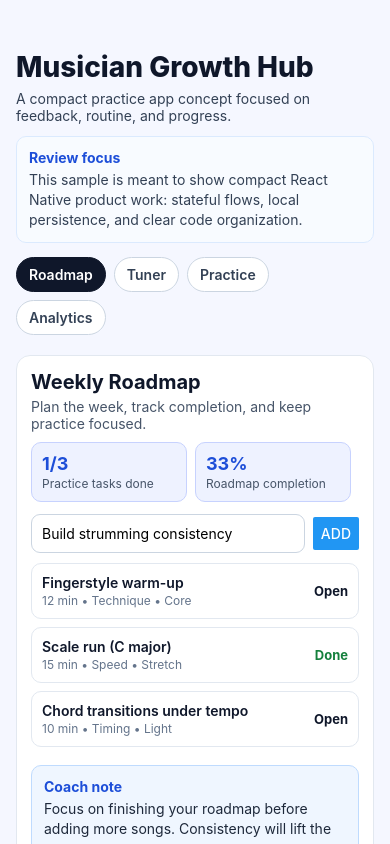
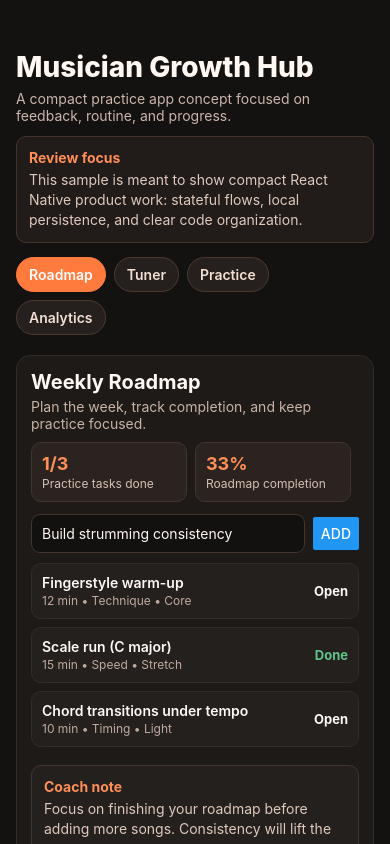
Before and after one commit to DanImbert/ReactNativeExpoApp, a React Native app: screen / in a window 390 px wide. Built offline with nearby package versions, Linux system fonts and the light colour scheme.

Commit message:
Refine dark theme and final README wording

```diff
--- a/App.tsx
+++ b/App.tsx
@@ -364,100 +364,101 @@ export default function App() {
 }
 
 const styles = StyleSheet.create({
-  container: { flex: 1, backgroundColor: '#f5f7ff', paddingTop: 50 },
+  container: { flex: 1, backgroundColor: '#141210', paddingTop: 50 },
   scrollContent: { paddingBottom: 24 },
-  darkContainer: { backgroundColor: '#111830' },
+  darkContainer: { backgroundColor: '#141210' },
   header: { paddingHorizontal: 16, marginBottom: 12 },
-  title: { fontSize: 28, fontWeight: '800', color: '#0f172a' },
-  subtitle: { marginTop: 6, fontSize: 14, color: '#334155' },
+  title: { fontSize: 28, fontWeight: '800', color: '#fff7f2' },
+  subtitle: { marginTop: 6, fontSize: 14, color: '#cbb5aa' },
   reviewCard: {
     marginTop: 12,
     borderRadius: 10,
     borderWidth: 1,
-    borderColor: '#dbeafe',
-    backgroundColor: '#f8fbff',
+    borderColor: '#43342d',
+    backgroundColor: '#211c19',
     padding: 12,
   },
-  reviewTitle: { fontWeight: '700', color: '#1d4ed8', marginBottom: 4 },
-  reviewText: { color: '#334155', lineHeight: 20 },
-  card: { marginHorizontal: 16, marginBottom: 12, backgroundColor: '#fff', borderRadius: 14, padding: 14, borderWidth: 1, borderColor: '#e2e8f0' },
-  sectionTitle: { fontSize: 20, fontWeight: '700', color: '#0f172a' },
-  cardSubtitle: { marginTop: 4, color: '#475569', marginBottom: 10 },
+  reviewTitle: { fontWeight: '700', color: '#ff8f57', marginBottom: 4 },
+  reviewText: { color: '#dfc8bc', lineHeight: 20 },
+  card: { marginHorizontal: 16, marginBottom: 12, backgroundColor: '#1d1a18', borderRadius: 14, padding: 14, borderWidth: 1, borderColor: '#332b28' },
+  sectionTitle: { fontSize: 20, fontWeight: '700', color: '#fff7f2' },
+  cardSubtitle: { marginTop: 4, color: '#c8b2a6', marginBottom: 10 },
   metricRow: { flexDirection: 'row', justifyContent: 'space-between', marginBottom: 12 },
   addRow: { flexDirection: 'row', marginBottom: 10, alignItems: 'center' },
-  input: { flex: 1, borderWidth: 1, borderColor: '#cbd5e1', padding: 10, borderRadius: 9, marginRight: 8, backgroundColor: '#fff' },
-  planRow: { flexDirection: 'row', alignItems: 'center', marginBottom: 8, justifyContent: 'space-between', padding: 10, borderColor: '#e2e8f0', borderWidth: 1, borderRadius: 10 },
+  input: { flex: 1, borderWidth: 1, borderColor: '#43342d', padding: 10, borderRadius: 9, marginRight: 8, backgroundColor: '#131110', color: '#fff7f2' },
+  planRow: { flexDirection: 'row', alignItems: 'center', marginBottom: 8, justifyContent: 'space-between', padding: 10, borderColor: '#332b28', borderWidth: 1, borderRadius: 10, backgroundColor: '#24201e' },
   planLeft: { flex: 1 },
-  planTitle: { fontWeight: '600', color: '#0f172a' },
-  planHint: { color: '#64748b', fontSize: 12, marginTop: 2 },
-  planStatus: { fontSize: 13, fontWeight: '700', color: '#0f172a' },
-  planStatusDone: { color: '#15803d' },
-  tunerPanel: { borderWidth: 1, borderColor: '#e2e8f0', borderRadius: 10, padding: 12, marginBottom: 10, backgroundColor: '#f8fafc' },
-  noteLabel: { color: '#475569', fontSize: 13 },
-  noteValue: { fontSize: 30, fontWeight: '800', marginTop: 4, color: '#1d4ed8' },
+  planTitle: { fontWeight: '600', color: '#fff7f2' },
+  planHint: { color: '#c0aaa0', fontSize: 12, marginTop: 2 },
+  planStatus: { fontSize: 13, fontWeight: '700', color: '#fff7f2' },
+  planStatusDone: { color: '#61c48b' },
+  tunerPanel: { borderWidth: 1, borderColor: '#332b28', borderRadius: 10, padding: 12, marginBottom: 10, backgroundColor: '#24201e' },
+  noteLabel: { color: '#c8b2a6', fontSize: 13 },
+  noteValue: { fontSize: 30, fontWeight: '800', marginTop: 4, color: '#ff7a3d' },
   stringRow: { flexDirection: 'row', flexWrap: 'wrap', marginTop: 10 },
-  stringButton: { borderWidth: 1, borderColor: '#cbd5e1', borderRadius: 8, paddingVertical: 6, paddingHorizontal: 10, marginRight: 6, marginBottom: 6, backgroundColor: '#fff' },
-  stringButtonActive: { backgroundColor: '#1d4ed8', borderColor: '#1d4ed8' },
-  stringText: { color: '#0f172a', fontWeight: '600' },
+  stringButton: { borderWidth: 1, borderColor: '#43342d', borderRadius: 8, paddingVertical: 6, paddingHorizontal: 10, marginRight: 6, marginBottom: 6, backgroundColor: '#161413' },
+  stringButtonActive: { backgroundColor: '#ff7a3d', borderColor: '#ff7a3d' },
+  stringText: { color: '#fff7f2', fontWeight: '600' },
   stringTextActive: { color: '#fff' },
-  tunerStatus: { marginTop: 12, padding: 10, backgroundColor: '#fff', borderRadius: 8, borderWidth: 1, borderColor: '#e2e8f0' },
-  statusLabel: { fontSize: 12, color: '#475569' },
-  statusValue: { fontSize: 18, fontWeight: '700', marginBottom: 4, color: '#111827' },
-  statusHint: { color: '#0f172a', fontWeight: '600' },
+  tunerStatus: { marginTop: 12, padding: 10, backgroundColor: '#131110', borderRadius: 8, borderWidth: 1, borderColor: '#332b28' },
+  statusLabel: { fontSize: 12, color: '#c8b2a6' },
+  statusValue: { fontSize: 18, fontWeight: '700', marginBottom: 4, color: '#fff7f2' },
+  statusHint: { color: '#fff7f2', fontWeight: '600' },
   buttonRow: { marginTop: 8, flexDirection: 'row', justifyContent: 'space-between', gap: 8 },
   secondaryButtonRow: { marginTop: 8, alignSelf: 'flex-start' },
   coachCard: {
     marginTop: 10,
     borderRadius: 10,
     borderWidth: 1,
-    borderColor: '#bfdbfe',
-    backgroundColor: '#eff6ff',
+    borderColor: '#43342d',
+    backgroundColor: '#24201e',
     padding: 12,
   },
-  coachLabel: { fontWeight: '700', color: '#1d4ed8', marginBottom: 4 },
-  coachText: { color: '#1e293b', lineHeight: 20 },
+  coachLabel: { fontWeight: '700', color: '#ff8f57', marginBottom: 4 },
+  coachText: { color: '#dfc8bc', lineHeight: 20 },
   sessionCard: {
     marginBottom: 10,
     borderWidth: 1,
-    borderColor: '#dbeafe',
+    borderColor: '#43342d',
     borderRadius: 10,
-    backgroundColor: '#f8fbff',
+    backgroundColor: '#24201e',
     padding: 10,
     flexDirection: 'row',
     justifyContent: 'space-between',
     alignItems: 'center',
   },
-  sessionTitle: { fontWeight: '700', color: '#0f172a' },
-  sessionHint: { marginTop: 2, color: '#64748b', maxWidth: 200 },
+  sessionTitle: { fontWeight: '700', color: '#fff7f2' },
+  sessionHint: { marginTop: 2, color: '#c0aaa0', maxWidth: 200 },
   sessionRow: {
     borderWidth: 1,
-    borderColor: '#e2e8f0',
+    borderColor: '#332b28',
     borderRadius: 10,
     padding: 10,
     marginBottom: 8,
+    backgroundColor: '#24201e',
   },
-  sessionRowTitle: { fontWeight: '600', color: '#0f172a' },
-  sessionRowMeta: { fontSize: 12, color: '#64748b', marginTop: 2 },
-  songCard: { borderWidth: 1, borderColor: '#e2e8f0', borderRadius: 10, padding: 10, marginBottom: 8, backgroundColor: '#fff', flexDirection: 'row', justifyContent: 'space-between', alignItems: 'center' },
+  sessionRowTitle: { fontWeight: '600', color: '#fff7f2' },
+  sessionRowMeta: { fontSize: 12, color: '#c0aaa0', marginTop: 2 },
+  songCard: { borderWidth: 1, borderColor: '#332b28', borderRadius: 10, padding: 10, marginBottom: 8, backgroundColor: '#24201e', flexDirection: 'row', justifyContent: 'space-between', alignItems: 'center' },
   songDetails: { flex: 1, paddingRight: 10 },
   songAction: { alignItems: 'flex-end', minWidth: 88 },
-  songTitle: { fontWeight: '700' },
-  songMeta: { fontSize: 12, color: '#64748b' },
-  songProgress: { fontWeight: '700', color: '#0f172a' },
-  proTip: { marginTop: 10, borderRadius: 10, borderWidth: 1, borderColor: '#dbeafe', backgroundColor: '#eef2ff', padding: 10 },
-  tipTitle: { fontWeight: '700', color: '#1d4ed8' },
-  tipText: { color: '#1f2937', marginTop: 4 },
+  songTitle: { fontWeight: '700', color: '#fff7f2' },
+  songMeta: { fontSize: 12, color: '#c0aaa0' },
+  songProgress: { fontWeight: '700', color: '#fff7f2' },
+  proTip: { marginTop: 10, borderRadius: 10, borderWidth: 1, borderColor: '#43342d', backgroundColor: '#24201e', padding: 10 },
+  tipTitle: { fontWeight: '700', color: '#ff8f57' },
+  tipText: { color: '#dfc8bc', marginTop: 4 },
   analyticsRow: { flexDirection: 'row', justifyContent: 'space-between', marginBottom: 8 },
   analyticsSummary: {
     marginTop: 8,
     borderRadius: 10,
     borderWidth: 1,
-    borderColor: '#e2e8f0',
-    backgroundColor: '#f8fafc',
+    borderColor: '#332b28',
+    backgroundColor: '#24201e',
     padding: 10,
   },
-  analyticsSummaryTitle: { fontWeight: '700', color: '#0f172a', marginBottom: 4 },
-  analyticsSummaryText: { color: '#475569', lineHeight: 20 },
+  analyticsSummaryTitle: { fontWeight: '700', color: '#fff7f2', marginBottom: 4 },
+  analyticsSummaryText: { color: '#c8b2a6', lineHeight: 20 },
   syncBanner: {
     marginHorizontal: 16,
     marginBottom: 12,
@@ -465,8 +466,8 @@ const styles = StyleSheet.create({
     paddingVertical: 10,
     borderRadius: 10,
     borderWidth: 1,
-    borderColor: '#bfdbfe',
-    backgroundColor: '#eff6ff',
+    borderColor: '#2f6b50',
+    backgroundColor: '#162119',
   },
-  syncBannerText: { color: '#1d4ed8', fontWeight: '600' },
+  syncBannerText: { color: '#76d0a0', fontWeight: '600' },
 });
--- a/src/components/MetricCard.tsx
+++ b/src/components/MetricCard.tsx
@@ -19,12 +19,12 @@ const styles = StyleSheet.create({
   box: {
     flex: 1,
     marginRight: 8,
-    backgroundColor: '#eef2ff',
+    backgroundColor: '#2a2320',
     borderRadius: 10,
     padding: 10,
     borderWidth: 1,
-    borderColor: '#c7d2fe',
+    borderColor: '#43342d',
   },
-  value: { fontWeight: '700', fontSize: 18, color: '#1d4ed8' },
-  label: { color: '#475569', fontSize: 12, marginTop: 2 },
+  value: { fontWeight: '700', fontSize: 18, color: '#ff8f57' },
+  label: { color: '#d7c0b4', fontSize: 12, marginTop: 2 },
 });
--- a/src/components/ProgressBar.tsx
+++ b/src/components/ProgressBar.tsx
@@ -21,12 +21,12 @@ const styles = StyleSheet.create({
   track: {
     height: 8,
     borderRadius: 999,
-    backgroundColor: '#dbeafe',
+    backgroundColor: '#43342d',
     overflow: 'hidden',
     marginTop: 8,
   },
   fill: {
     height: '100%',
-    backgroundColor: '#2563eb',
+    backgroundColor: '#ff7a3d',
   },
 });
--- a/src/components/TabBar.tsx
+++ b/src/components/TabBar.tsx
@@ -36,13 +36,13 @@ const styles = StyleSheet.create({
     marginRight: 8,
     marginBottom: 8,
     borderWidth: 1,
-    borderColor: '#cbd5e1',
+    borderColor: '#4c3a31',
     borderRadius: 999,
     paddingVertical: 8,
     paddingHorizontal: 12,
-    backgroundColor: '#fff',
+    backgroundColor: '#25201d',
   },
-  activeTab: { backgroundColor: '#0f172a', borderColor: '#0f172a' },
-  tabText: { color: '#334155', fontWeight: '600' },
+  activeTab: { backgroundColor: '#ff7a3d', borderColor: '#ff7a3d' },
+  tabText: { color: '#f3ded4', fontWeight: '600' },
   activeTabText: { color: '#fff' },
 });
```
Also changed, not shown: 1 other file (tests, documents, lock files or other folders).
